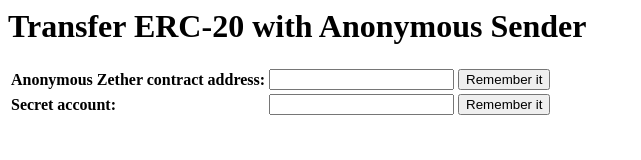
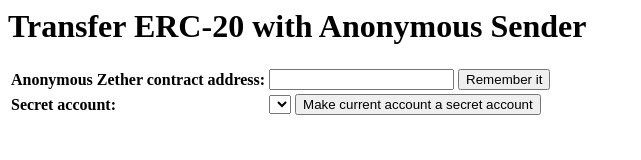
Before and after one commit to vporton/secure-send-erc20, a website with bundled scripts: page app/index.html in a window 1280 px wide. Shown: the whole page, without its empty margins (0-641 px from the left). Built offline with nearby package versions, Linux system fonts and the light colour scheme.

Commit message:
interface

```diff
--- a/app/index.html
+++ b/app/index.html
@@ -22,8 +22,8 @@
             <tr>
                 <th style="text-align: left;">Secret account:</th>
                 <td>
-                    <input id="secretAccount"/>
-                    <input type="button" value="Remember it" onclick="localStorage.secureSendERC20_secretAccount = $('#secretAccount').val()"/>
+                    <select id="secretAccount"></select>
+                    <input type="button" value="Make current account a secret account"/>
                 </td>
             </tr>
         </table>
```
